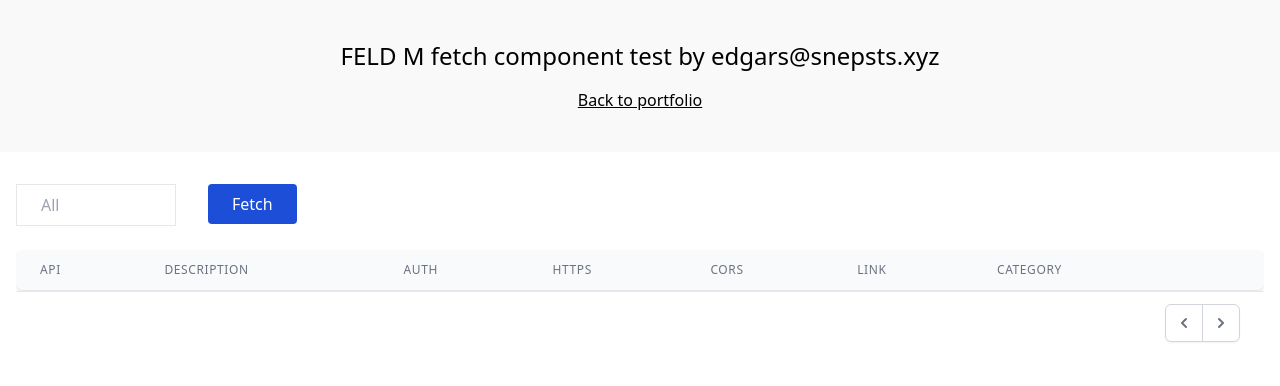
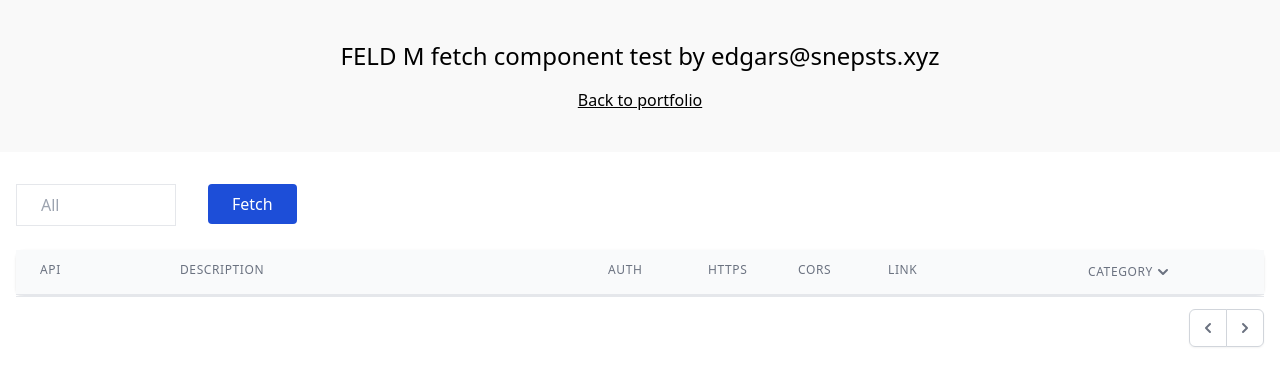
Before and after one commit to edgars21/fetch-api-app, a Vue app: page / in a window 1280 px wide. Shown: the top 386 px of the page. Built offline with nearby package versions, Linux system fonts and the light colour scheme.

Commit message:
Sort by category and table styling

```diff
--- /dev/null
+++ b/src/components/CategoryDropDown.vue
@@ -0,0 +1,52 @@
+<template>
+  <Menu as="div" class="relative block text-left">
+    <div>
+      <MenuButton class="inline-flex justify-start items-center px-6 py-3 w-full text-left text-xs font-medium text-gray-500 uppercase tracking-wider hover:bg-gray-50 focus:outline-none focus:ring-2 focus:ring-offset-2 focus:ring-offset-gray-100 focus:ring-indigo-500">
+        {{ currentCategory === "All" ? 'Category' : currentCategory }}
+        <ChevronDownIcon class="h-5 w-5" aria-hidden="true" />
+      </MenuButton>
+    </div>
+
+    <transition enter-active-class="transition ease-out duration-100" enter-from-class="transform opacity-0 scale-95" enter-to-class="transform opacity-100 scale-100" leave-active-class="transition ease-in duration-75" leave-from-class="transform opacity-100 scale-100" leave-to-class="transform opacity-0 scale-95">
+      <MenuItems class="origin-top-right absolute right-0 mt-2 w-56 rounded-md shadow-lg bg-white ring-1 ring-black ring-opacity-5 focus:outline-none">
+        <div class="py-1 max-h-[300px] overflow-y-scroll">
+          <MenuItem v-for="category, index in categoryList" :key="index" v-slot="{ active }">
+            <a @click="HandleDropDownClick" :data-category-value="category" href="" :class="[active ? 'bg-gray-100 text-gray-900' : 'text-gray-700', 'block px-4 py-2 text-sm']">
+                {{ category }}
+            </a>
+          </MenuItem>
+        </div>
+      </MenuItems>
+    </transition>
+  </Menu>
+</template>
+
+<script>
+import { Menu, MenuButton, MenuItem, MenuItems } from '@headlessui/vue';
+import { ChevronDownIcon } from '@heroicons/vue/solid';
+
+export default {
+  components: {
+    Menu,
+    MenuButton,
+    MenuItem,
+    MenuItems,
+    ChevronDownIcon,
+  },
+
+  props: [
+    'current-category',
+    'category-list',
+  ],
+
+  setup(props, context) {
+    function HandleDropDownClick(event) {
+      event.preventDefault();
+      const category = event.currentTarget.getAttribute('data-category-value');
+      context.emit('CategoryChange', category);
+    }
+
+    return { HandleDropDownClick }
+  }
+}
+</script>
--- a/src/components/MainTable.vue
+++ b/src/components/MainTable.vue
@@ -5,13 +5,13 @@
         <ActionForm @FetchRequest="HandleFetch"></ActionForm>
       </div>
       <div class="flex flex-col">
-        <div class="overflow-x-auto">
+        <div class="">
           <div class="py-2 align-middle block min-w-full">
-            <div class="shadow overflow-hidden border-b border-gray-200 sm:rounded-lg">
-              <table class="min-w-full divide-y divide-gray-200 w-full relative">
-                <TableHeading :current-category="currentCategory" :category-list="categoryList"></TableHeading>
+            <div class="shadow border-b border-gray-200 sm:rounded-lg">
+              <div class="table-flex min-w-full divide-y divide-gray-200 w-full relative">
+                <TableHeading @CategoryChange="HandleCategoryChange" :current-category="currentCategory" :category-list="categoryList"></TableHeading>
                 <TableBody :rows="paginatedRows"></TableBody>
-              </table>
+              </div>
               <div :class="{hidden: !loading}">
                 <TableLoading></TableLoading>
               </div>
@@ -19,7 +19,12 @@
                 <TableLoadingError></TableLoadingError>
               </div>
             </div>
-            <TablePaginaton @PaginationChange="HandlePaginationChange" :current-page="currentPagination" :range="paginationRange" :total="rows.length"></TablePaginaton>
+            <TablePaginaton @PaginationChange="HandlePaginationChange"
+              :current-page="currentPagination"
+              :range="paginationRange"
+              :total="rows.length"
+              :number-of-pages="numberOfPaginationPages">
+            </TablePaginaton>
           </div>
         </div>
       </div>
@@ -29,7 +34,7 @@
 
 
 <script>
-import { ref, nextTick } from "vue";
+import { ref, nextTick, computed } from "vue";
 import ActionForm from './ActionForm';
 import TableHeading from './TableHeading';
 import TableBody from './TableBody';
@@ -78,6 +83,7 @@ export default {
   },
 
   setup() {
+    const loadedRows = ref([]);
     const rows = ref([]);
     const paginatedRows = ref([]);
     const loading = ref(false);
@@ -87,17 +93,34 @@ export default {
     const currentCategory = ref('All');
     const categoryList = ref(['All']);
 
+    const numberOfPaginationPages = computed(() => Math.ceil(rows.value.length / paginationRange.value) || 0)
+
+
+    function setTableRows(data) {
+      rows.value = loadedRows.value = data.entries;
+      let categories = getCategories(data.entries);
+      setCategories(categories);
+      setPaginationRows();
+    }
+
     function setPaginationRows() {
+      if (currentPagination.value > numberOfPaginationPages.value) {
+        currentPagination.value = 1;
+      }
+
       const startPaginateArray = ((currentPagination.value * paginationRange.value) - paginationRange.value);
       const endPaginateArray = startPaginateArray + paginationRange.value;
       paginatedRows.value = rows.value.slice(startPaginateArray, endPaginateArray);
     }
 
-    function setTableRows(data) {
-      rows.value = data.entries;
-      console.log(getCategories(data.entries))
-      let categories = getCategories(data.entries);
-      setCategories(categories);
+    function filterRowsByCategory(category) {
+      if (currentCategory.value ===  category) return;
+      currentCategory.value = category;
+      if (category === 'All') {
+        rows.value = loadedRows.value;
+      } else {
+        rows.value = loadedRows.value.filter(el => el['Category'] ===  category);
+      }
       setPaginationRows();
     }
 
@@ -131,23 +154,31 @@ export default {
     }
 
     function HandlePaginationChange(data) {
-      currentPagination.value = data;
+      currentPagination.value = Number(data);
       setPaginationRows();
       nextTick(() => {
         stayAtPageBottom();
       })
     }
 
+    function HandleCategoryChange(category) {
+      filterRowsByCategory(category);
+    }
+
     return {
+      loadedRows,
       rows,
       paginatedRows,
       paginationRange,
       currentPagination,
+      numberOfPaginationPages,
       HandlePaginationChange,
       HandleFetch,
       loading,
       loadingError,
       currentCategory,
+      categoryList,
+      HandleCategoryChange,
     }
   },
 }
--- a/src/components/TableBody.vue
+++ b/src/components/TableBody.vue
@@ -1,29 +1,29 @@
 <template>
-    <tbody class="bg-white divide-y divide-gray-200">
-        <tr class="text-left" v-for="singleRow in rows" :key="singleRow.email">
-        <td class="px-6 py-4 text-sm font-medium text-gray-900">
+    <div class="table-body-flex bg-white divide-y divide-gray-200">
+        <div class="table-row-flex text-left" v-for="singleRow in rows" :key="singleRow.email">
+            <div class="table-cell table-cell-data-flex px-6 py-4 text-sm font-medium text-gray-900">
                 {{ singleRow['API'] }}
-        </td>
-        <td class="px-6 py-4 text-sm text-gray-500">
+            </div>
+            <div class="table-cell table-cell-data-flex px-6 py-4 text-sm text-gray-500">
                 {{ singleRow['Description'] }}
-        </td>
-        <td class="px-6 py-4 text-sm text-gray-500">
+            </div>
+            <div class="table-cell table-cell-data-flex px-6 py-4 text-sm text-gray-500">
                 {{ singleRow['Auth'] }}
-        </td>
-        <td class="px-6 py-4 text-sm text-gray-500">
+            </div>
+            <div class="table-cell table-cell-data-flex px-6 py-4 text-sm text-gray-500">
                 {{ singleRow['HTTPS'] }}
-        </td>
-        <td class="px-6 py-4 text-sm text-gray-500">
+            </div>
+            <div class="table-cell table-cell-data-flex px-6 py-4 text-sm text-gray-500">
                 {{ singleRow['Cors'] }}
-        </td>
-        <td class="px-6 py-4 text-sm text-gray-500">
+            </div>
+            <div class="table-cell table-cell-data-flex px-6 py-4 text-sm text-gray-500">
                 {{ singleRow['Link'] }}
-        </td>
-        <td class="px-6 py-4 text-sm text-gray-500">
+            </div>
+            <div class="table-cell table-cell-data-flex px-6 py-4 text-sm text-gray-500">
                 {{ singleRow['Category'] }}
-        </td>
-        </tr>
-    </tbody>
+            </div>
+        </div>
+    </div>
 </template>
 
 
--- a/src/components/TableHeading.vue
+++ b/src/components/TableHeading.vue
@@ -1,33 +1,110 @@
 <template>
-    <thead class="bg-gray-50">
-        <tr>
-        <th scope="col" class="px-6 py-3 text-left text-xs font-medium text-gray-500 uppercase tracking-wider">API</th>
-        <th scope="col" class="px-6 py-3 text-left text-xs font-medium text-gray-500 uppercase tracking-wider">Description</th>
-        <th scope="col" class="px-6 py-3 text-left text-xs font-medium text-gray-500 uppercase tracking-wider">Auth</th>
-        <th scope="col" class="px-6 py-3 text-left text-xs font-medium text-gray-500 uppercase tracking-wider">HTTPS</th>
-        <th scope="col" class="px-6 py-3 text-left text-xs font-medium text-gray-500 uppercase tracking-wider">Cors</th>
-        <th scope="col" class="px-6 py-3 text-left text-xs font-medium text-gray-500 uppercase tracking-wider">Link</th>
-        <th scope="col"
-            class="px-6 py-3 text-left text-xs font-medium text-gray-500 uppercase tracking-wider">
-            {{ currentCategory === "All" ? 'Category' : currentCategory }}
-        </th>
-        <th scope="col" class="relative px-6 py-3">
-            <span class="sr-only">Edit</span>
-        </th>
-        </tr>
-    </thead>
+    <div class="table-head-flex bg-gray-50">
+        <div class="table-row-flex">
+            <div class="table-cell table-cell-header-flex px-6 py-3 text-left text-xs font-medium text-gray-500 uppercase tracking-wider" scope="col">API</div>
+            <div class="table-cell table-cell-header-flex px-6 py-3 text-left text-xs font-medium text-gray-500 uppercase tracking-wider" scope="col">Description</div>
+            <div class="table-cell table-cell-header-flex px-6 py-3 text-left text-xs font-medium text-gray-500 uppercase tracking-wider" scope="col">Auth</div>
+            <div class="table-cell table-cell-header-flex px-6 py-3 text-left text-xs font-medium text-gray-500 uppercase tracking-wider" scope="col">HTTPS</div>
+            <div class="table-cell table-cell-header-flex px-6 py-3 text-left text-xs font-medium text-gray-500 uppercase tracking-wider" scope="col">Cors</div>
+            <div class="table-cell table-cell-header-flex px-6 py-3 text-left text-xs font-medium text-gray-500 uppercase tracking-wider" scope="col">Link</div>
+            <div class="table-cell table-cell-header-flex" scope="col">
+                <CategoryDropDown
+                    @CategoryChange="PipeCategoryChange"
+                    :current-category="currentCategory"
+                    :category-list="categoryList">
+                </CategoryDropDown>
+            </div>
+        </div>
+    </div>
 </template>
 
 
 <script>
+import CategoryDropDown from './CategoryDropDown';
+
 export default {
-  props: [
-    'current-category',
-    'category-list',
-  ],
+    components: {
+        CategoryDropDown
+    },
 
-    setup(props) {
-        console.log(props.currentCategory)
+    props: [
+        'current-category',
+        'category-list',
+    ],
+
+    setup(props, context) {
+        function PipeCategoryChange(data) {
+            context.emit('CategoryChange', data);
+        }
+
+        return { PipeCategoryChange };
     }
 }
 </script>
+
+
+<style>
+    .table-flex {
+
+    }
+
+    .table-body-flex {
+
+    }
+
+    .table-head-flex {
+
+    }
+
+    .table-row-flex {
+        display: flex;
+    }
+
+    .table-cell {
+        width: 14%;
+        flex-shrink: 0;
+        flex-grow: 1;
+    }
+
+    .table-cell:nth-child(2) {
+        width: 16%;
+        flex-grow: 1;
+    }
+
+    .table-cell:nth-child(1) {
+        max-width: 140px;
+    }
+
+    .table-cell:nth-child(2) {
+        max-width: unset;
+    }
+
+    .table-cell:nth-child(3) {
+        max-width: 100px;
+    }
+
+    .table-cell:nth-child(4) {
+        max-width: 90px;
+    }
+
+    .table-cell:nth-child(5) {
+        max-width: 90px;
+    }
+
+    .table-cell:nth-child(6) {
+        max-width: 200px;
+        word-break: break-all;
+    }
+
+    .table-cell:nth-child(7) {
+        max-width: 200px;
+    }
+
+    .table-cell-header-flex {
+
+    }
+
+    .table-cell-data-flex {
+
+    }
+</style>
--- a/src/components/TablePaginaton.vue
+++ b/src/components/TablePaginaton.vue
@@ -1,7 +1,7 @@
 /* eslint-disable */
 <!-- This example requires Tailwind CSS v2.0+ -->
 <template>
-  <div class="bg-white px-4 py-3 flex items-center justify-between border-t border-gray-200 sm:px-6">
+  <div class="bg-white py-3 flex items-center justify-between border-t border-gray-200">
     <div class="flex-1 flex justify-between sm:hidden">
       <a href="#" class="relative inline-flex items-center px-4 py-2 border border-gray-300 text-sm font-medium rounded-md text-gray-700 bg-white hover:bg-gray-50"> Previous </a>
       <a href="#" class="ml-3 relative inline-flex items-center px-4 py-2 border border-gray-300 text-sm font-medium rounded-md text-gray-700 bg-white hover:bg-gray-50"> Next </a>
@@ -67,6 +67,7 @@ export default {
     'current-page',
     'range',
     'total',
+    'number-of-pages'
   ],
 
   components: {
@@ -78,8 +79,7 @@ export default {
     const paginationShowLimit = 7;
 
     const paginationPages = computed(() => {
-      const numberOfPages = Math.ceil(props.total / props.range) || 0;
-      const arrayOfPages = [...Array(numberOfPages).keys()].map(x => ++x);
+      const arrayOfPages = [...Array(props.numberOfPages).keys()].map(x => ++x);
       return arrayOfPages;
     });
 
```
Lines whose indentation alone changed are shown as unchanged.
